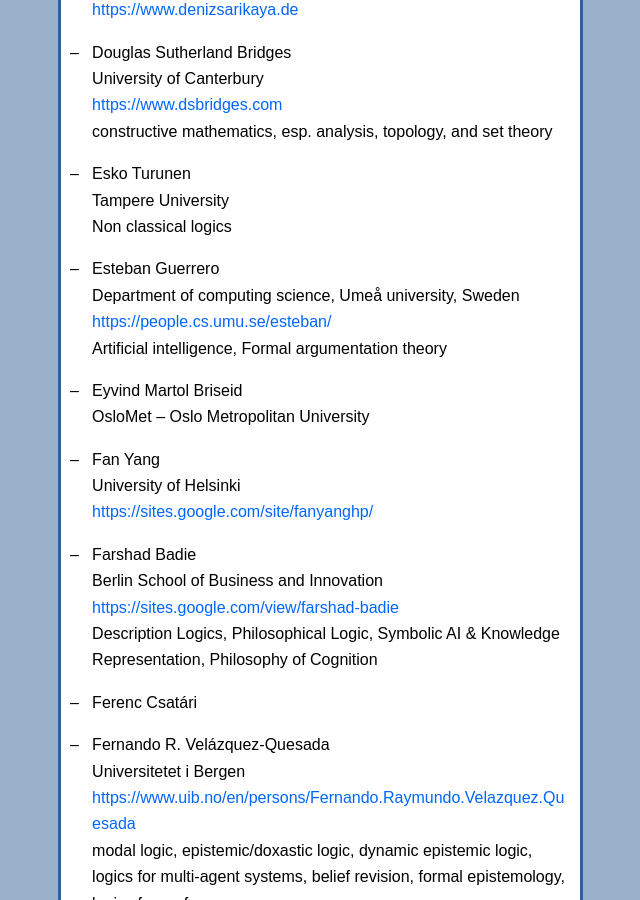
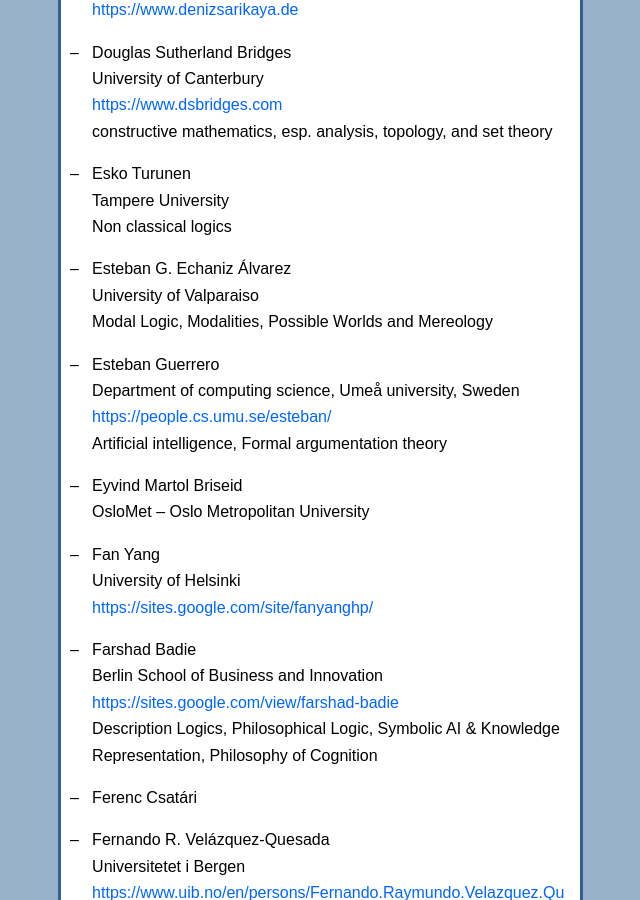
Before and after one commit to scandinavianlogic/scandinavianlogic.github.io, a Jekyll site: the page built from members.md, in a window 1280 px wide and 900 px high, scrolled down 5863 px. Shown: the whole window, without its empty margins (453-1093 px from the left). Built offline with Jekyll 4.4.1, drawn with Linux system fonts in a browser that asks for light colours.

Commit message:
new member

```diff
--- a/members.md
+++ b/members.md
@@ -225,6 +225,10 @@ membership.
 - Esko Turunen
   Tampere University
   Non classical logics
+
+- Esteban G. Echaniz Álvarez
+  University of Valparaiso
+  Modal Logic, Modalities, Possible Worlds and Mereology
 
 - Esteban Guerrero
   Department of computing science, Umeå university, Sweden
```
